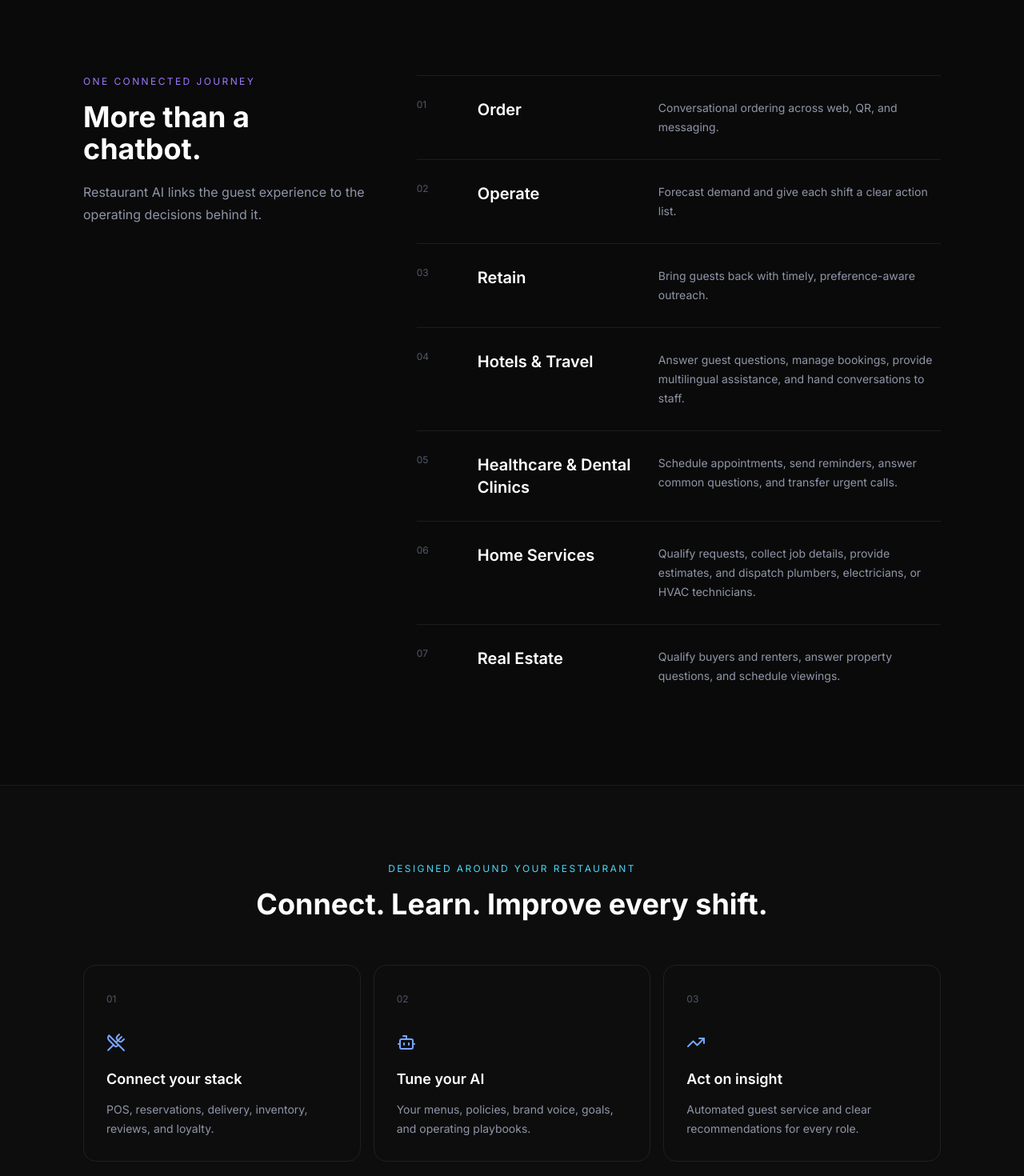
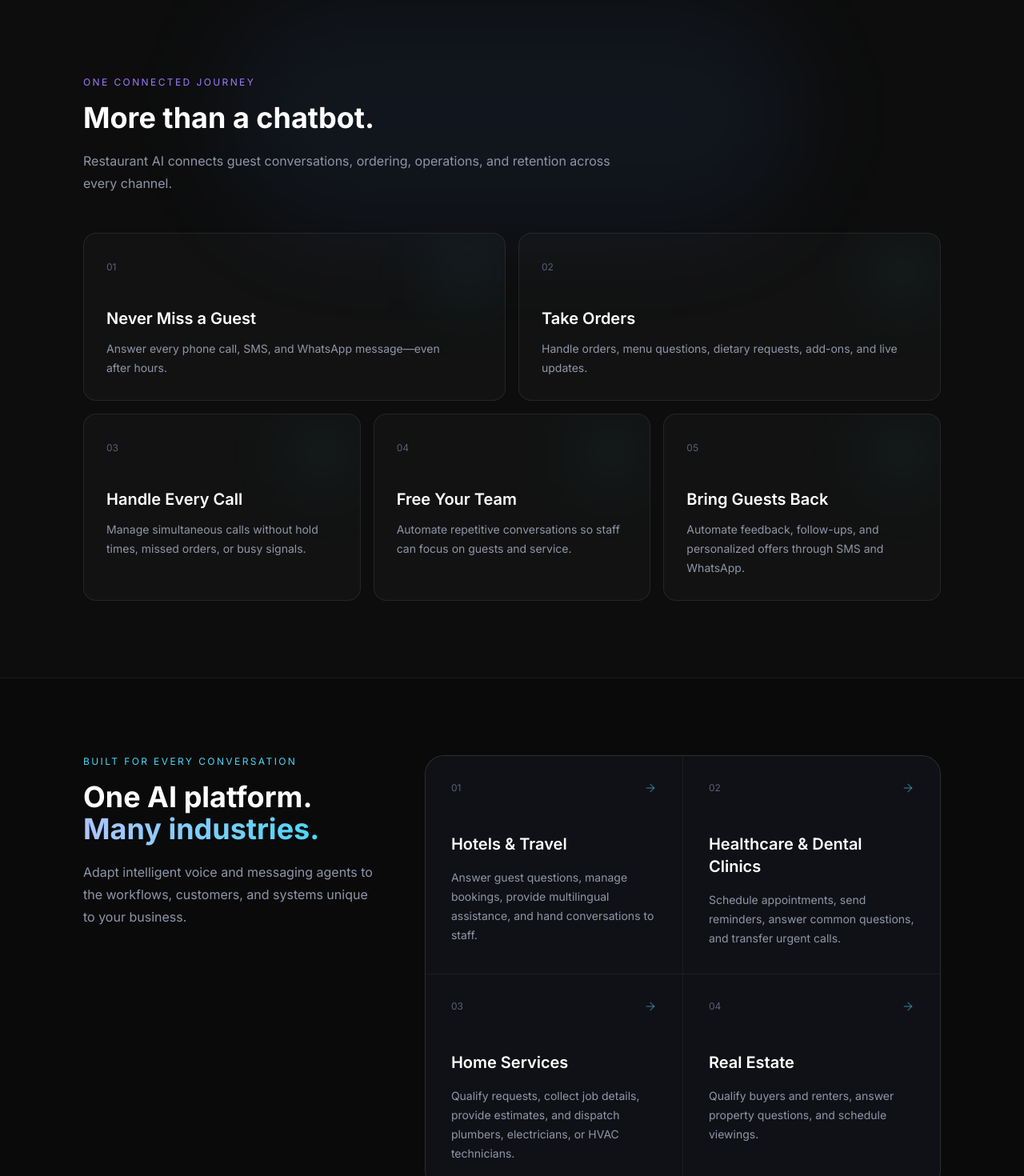
Before and after one commit to sgopi888/swiftaiapps, a Next.js app: page /restaurant in a window 1280 px wide. Shown: the part 2340-3810 px from the top of the page at 80% size. Built offline with nearby package versions, Linux system fonts and the light colour scheme.

Commit message:
feat: split restaurant and industry use cases

```diff
--- a/src/components/restaurant/RestaurantLanding.tsx
+++ b/src/components/restaurant/RestaurantLanding.tsx
@@ -38,14 +38,19 @@ const capabilities = [
   },
 ];
 
-const useCases = [
-  ["01", "Order", "Conversational ordering across web, QR, and messaging."],
-  ["02", "Operate", "Forecast demand and give each shift a clear action list."],
-  ["03", "Retain", "Bring guests back with timely, preference-aware outreach."],
-  ["04", "Hotels & Travel", "Answer guest questions, manage bookings, provide multilingual assistance, and hand conversations to staff."],
-  ["05", "Healthcare & Dental Clinics", "Schedule appointments, send reminders, answer common questions, and transfer urgent calls."],
-  ["06", "Home Services", "Qualify requests, collect job details, provide estimates, and dispatch plumbers, electricians, or HVAC technicians."],
-  ["07", "Real Estate", "Qualify buyers and renters, answer property questions, and schedule viewings."],
+const journeyCapabilities = [
+  ["01", "Never Miss a Guest", "Answer every phone call, SMS, and WhatsApp message—even after hours.", "md:col-span-3"],
+  ["02", "Take Orders", "Handle orders, menu questions, dietary requests, add-ons, and live updates.", "md:col-span-3"],
+  ["03", "Handle Every Call", "Manage simultaneous calls without hold times, missed orders, or busy signals.", "md:col-span-2"],
+  ["04", "Free Your Team", "Automate repetitive conversations so staff can focus on guests and service.", "md:col-span-2"],
+  ["05", "Bring Guests Back", "Automate feedback, follow-ups, and personalized offers through SMS and WhatsApp.", "md:col-span-2"],
+];
+
+const industries = [
+  ["01", "Hotels & Travel", "Answer guest questions, manage bookings, provide multilingual assistance, and hand conversations to staff."],
+  ["02", "Healthcare & Dental Clinics", "Schedule appointments, send reminders, answer common questions, and transfer urgent calls."],
+  ["03", "Home Services", "Qualify requests, collect job details, provide estimates, and dispatch plumbers, electricians, or HVAC technicians."],
+  ["04", "Real Estate", "Qualify buyers and renters, answer property questions, and schedule viewings."],
 ];
 
 export function RestaurantLanding() {
@@ -118,10 +123,48 @@ export function RestaurantLanding() {
         </div>
       </section>
 
-      <section id="use-cases" className="py-24 scroll-mt-20">
-        <div className="max-w-[1120px] mx-auto px-6 grid lg:grid-cols-[.7fr_1.3fr] gap-16">
-          <div><p className="text-xs font-mono uppercase tracking-[.2em] text-[#a078ff]">One connected journey</p><h2 className="mt-4 text-4xl font-bold text-white">More than a chatbot.</h2><p className="mt-5 leading-7 text-[#8f95a8]">Restaurant AI links the guest experience to the operating decisions behind it.</p></div>
-          <div>{useCases.map(([n,title,copy])=><div key={n} className="grid grid-cols-[48px_1fr] sm:grid-cols-[60px_210px_1fr] gap-4 border-t border-white/[0.08] py-7"><span className="font-mono text-xs text-[#52586a]">{n}</span><h3 className="text-xl font-semibold text-white">{title}</h3><p className="col-start-2 sm:col-start-auto text-sm leading-6 text-[#9096a8]">{copy}</p></div>)}</div>
+      <section id="use-cases" className="relative overflow-hidden border-y border-white/[0.06] bg-[#0d0d0d] py-24 scroll-mt-20">
+        <div className="absolute left-1/2 top-0 h-72 w-[720px] -translate-x-1/2 rounded-full bg-[#4d8eff]/[0.07] blur-3xl" />
+        <div className="relative max-w-[1120px] mx-auto px-6">
+          <div className="max-w-2xl">
+            <p className="text-xs font-mono uppercase tracking-[.2em] text-[#a078ff]">One connected journey</p>
+            <h2 className="mt-4 text-4xl font-bold text-white">More than a chatbot.</h2>
+            <p className="mt-5 leading-7 text-[#8f95a8]">Restaurant AI connects guest conversations, ordering, operations, and retention across every channel.</p>
+          </div>
+          <div className="mt-12 grid md:grid-cols-6 gap-4">
+            {journeyCapabilities.map(([n,title,copy,span]) => (
+              <article key={n} className={`${span} group relative min-h-52 overflow-hidden rounded-2xl border border-white/[0.08] bg-white/[0.025] p-7 transition-colors hover:border-[#4d8eff]/30 hover:bg-white/[0.04]`}>
+                <div className="absolute right-0 top-0 h-24 w-24 rounded-full bg-[#4cd7f6]/[0.06] blur-2xl transition-colors group-hover:bg-[#4cd7f6]/10" />
+                <span className="font-mono text-xs text-[#596074]">{n}</span>
+                <h3 className="mt-10 text-xl font-semibold text-white">{title}</h3>
+                <p className="mt-3 max-w-md text-sm leading-6 text-[#9096a8]">{copy}</p>
+              </article>
+            ))}
+          </div>
+        </div>
+      </section>
+
+      <section className="py-24">
+        <div className="max-w-[1120px] mx-auto px-6">
+          <div className="grid lg:grid-cols-[.72fr_1.28fr] gap-12 lg:gap-16 items-start">
+            <div className="lg:sticky lg:top-28">
+              <p className="text-xs font-mono uppercase tracking-[.2em] text-[#4cd7f6]">Built for every conversation</p>
+              <h2 className="mt-4 text-4xl font-bold text-white">One AI platform.<br /><span className="grad-text">Many industries.</span></h2>
+              <p className="mt-5 leading-7 text-[#8f95a8]">Adapt intelligent voice and messaging agents to the workflows, customers, and systems unique to your business.</p>
+            </div>
+            <div className="grid sm:grid-cols-2 gap-px overflow-hidden rounded-[24px] border border-white/[0.08] bg-white/[0.08]">
+              {industries.map(([n,title,copy]) => (
+                <article key={n} className="group min-h-64 bg-[#101116] p-7 sm:p-8 transition-colors hover:bg-[#141722]">
+                  <div className="flex items-center justify-between">
+                    <span className="font-mono text-xs text-[#596074]">{n}</span>
+                    <ArrowRight size={16} className="text-[#4cd7f6]/40 transition-transform group-hover:translate-x-1 group-hover:text-[#4cd7f6]" />
+                  </div>
+                  <h3 className="mt-12 text-xl font-semibold text-white">{title}</h3>
+                  <p className="mt-4 text-sm leading-6 text-[#9096a8]">{copy}</p>
+                </article>
+              ))}
+            </div>
+          </div>
         </div>
       </section>
 
```
